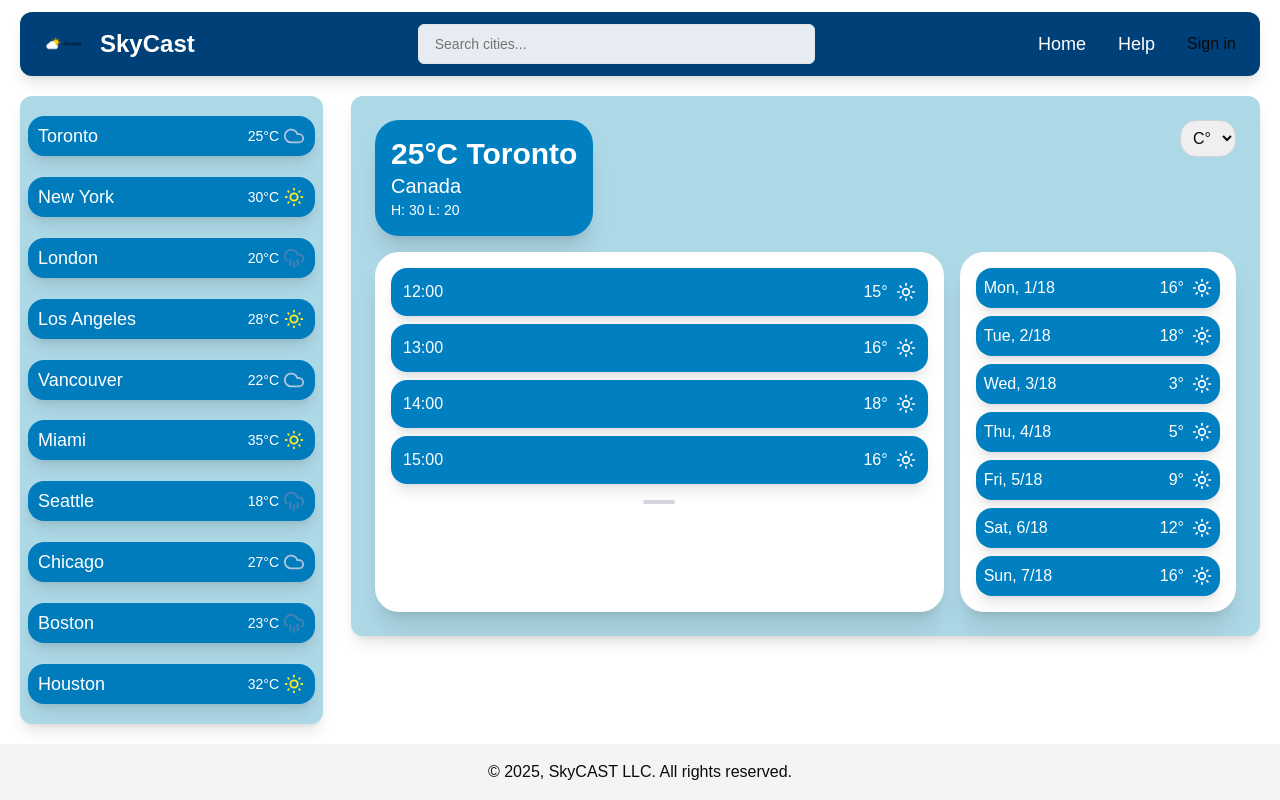
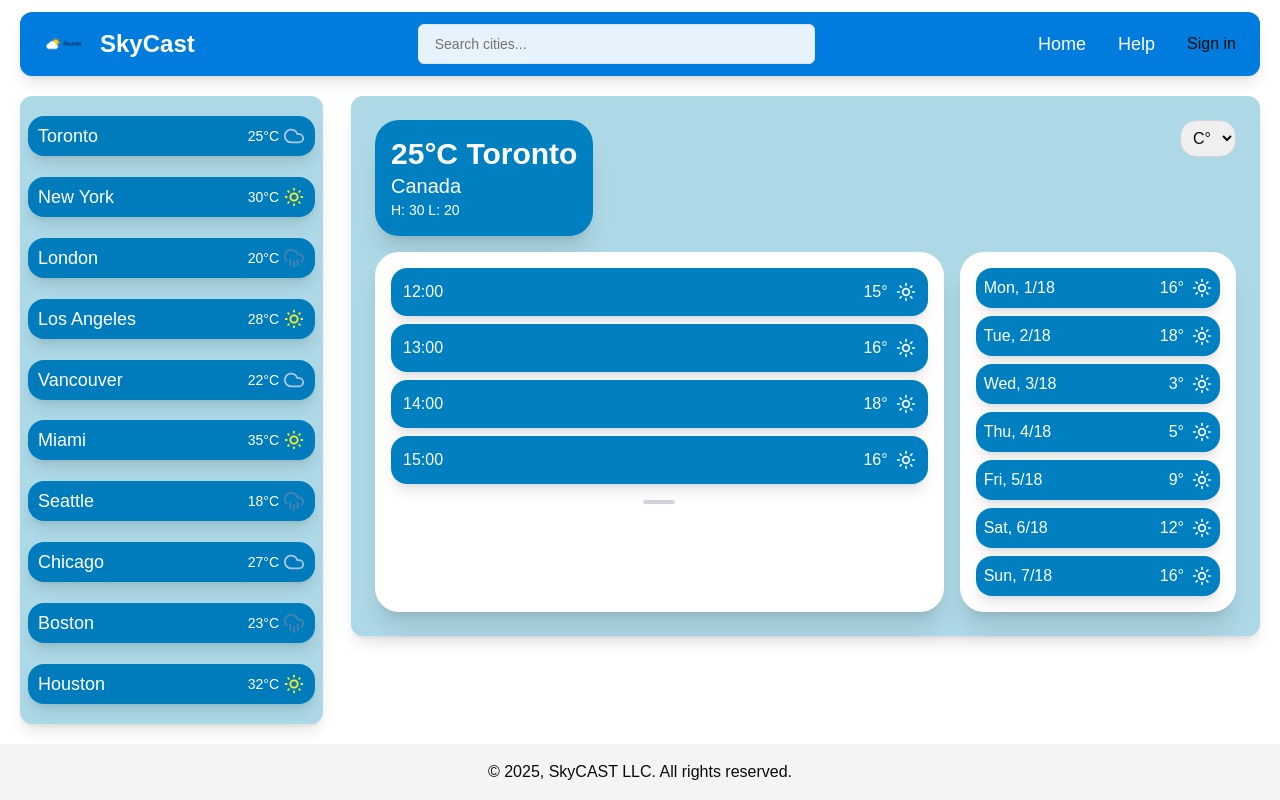
Before and after one commit to Globodain/2024-1-HR01-KA121-VET-000212716, a Next.js app in the folder frontend/: page / in a window 1280 px wide. Built offline with nearby package versions, Linux system fonts and the light colour scheme; no server answers.

Commit message:
mana picka zvaljava

```diff
--- a/frontend/components/Navbar.tsx
+++ b/frontend/components/Navbar.tsx
@@ -10,7 +10,7 @@ import { Input } from "./ui/input";
 
 const Navbar = () => {
     return (
-        <div className="flex items-center justify-between p-6 shadow-lg bg-[#004079] shadow-2xs mr-5 ml-5 mt-3 rounded-xl h-16">
+        <div className="flex items-center justify-between p-6 shadow-lg bg-[#007cdf] shadow-2xs mr-5 ml-5 mt-3 rounded-xl h-16">
             <div className="flex items-center gap-4">
                 <Image
                     width={40}
```
